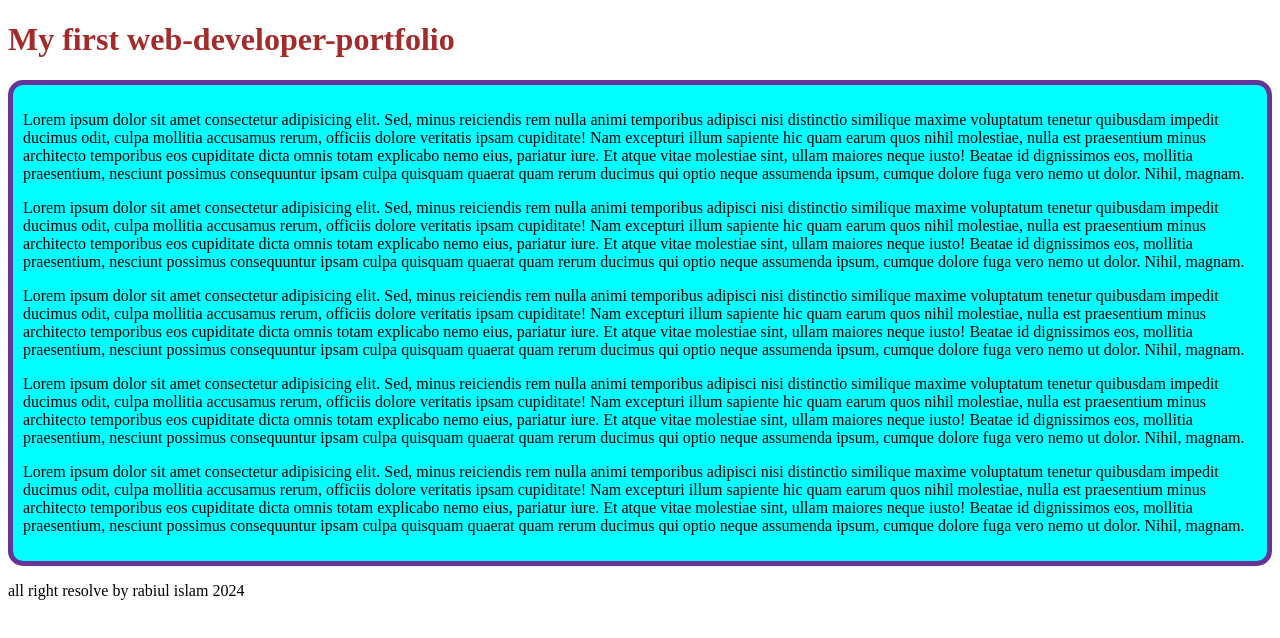
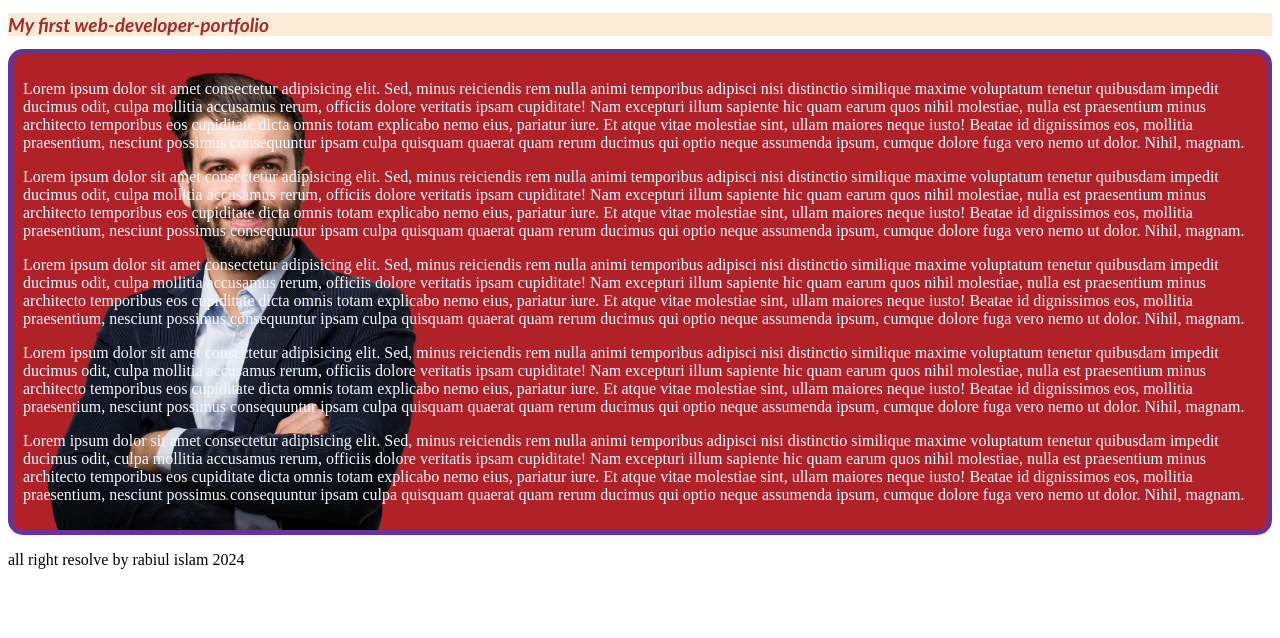
Before and after one commit to airabiul/web-developer-portfolio, a plain HTML site: page index.html in a window 1280 px wide. Drawn offline with Linux system fonts and the light colour scheme.

Commit message:
more design added

```diff
--- a/style.css
+++ b/style.css
@@ -1,10 +1,21 @@
 h1{
     color: brown;
+    background-color: antiquewhite;
+    font-size: larger;
+    font-weight: bolder;
+    font-family: 'Gill Sans', 'Gill Sans MT', Calibri, 'Trebuchet MS', sans-serif;
+    font-style: italic;
+
 }
 
 div{
-    background-color: aqua;
+    background-color: rgb(177, 33, 40);
     border: 5px solid rebeccapurple;
     border-radius: 15px;
     padding: 10px;
+    background-image: url(/images/hardy.png);
+    background-repeat: no-repeat;
+    background-position: auto;
+    background-size: contain;
+    color: aliceblue;
 }
```
